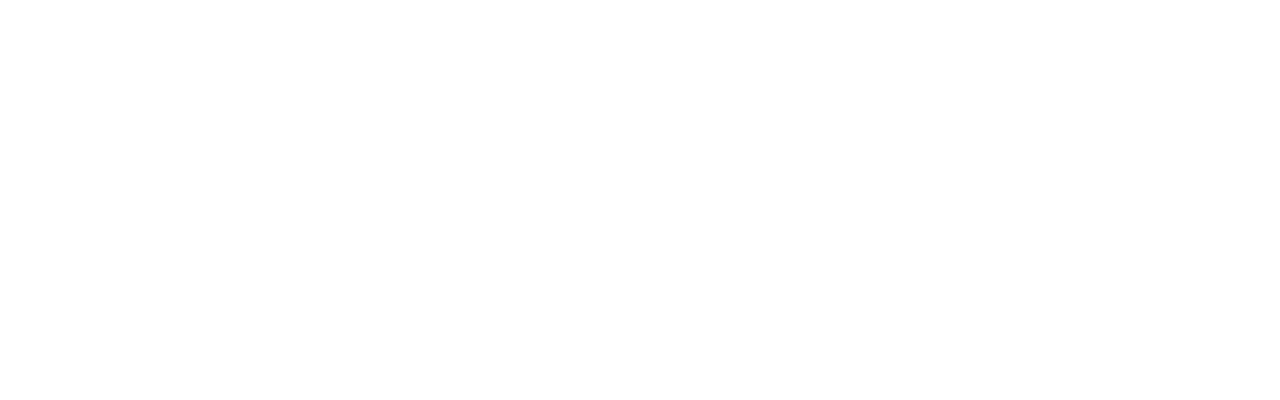
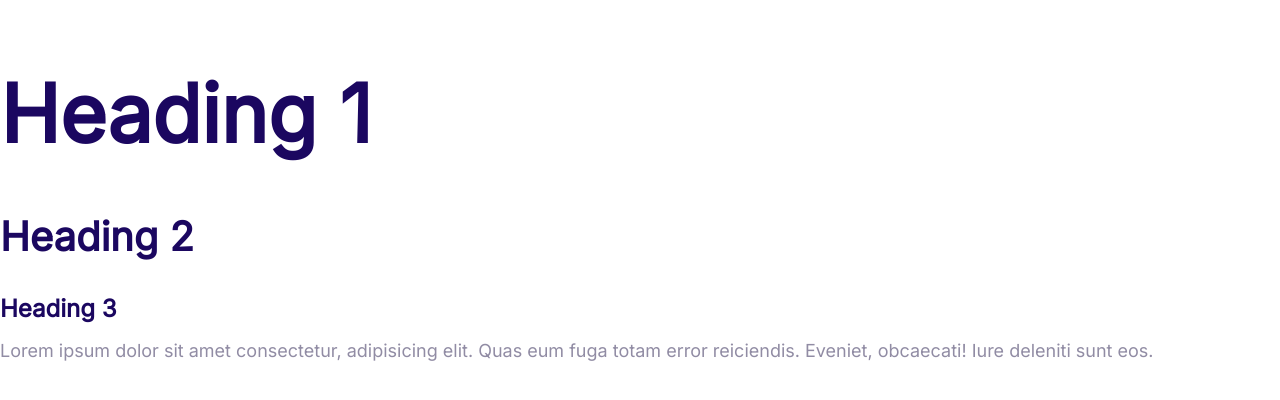
Before and after one commit to sanyakhanna3095/Moshify, a plain HTML site: page index.html in a window 1280 px wide. Drawn offline with Linux system fonts and the light colour scheme.

Commit message:
added files for font

```diff
--- a/css/styles.css
+++ b/css/styles.css
@@ -5,3 +5,52 @@
     --color-headings:#1b0760;
     --color-body:#918ca4;
 }
+
+html{
+    font-size: 62.5%;
+}
+
+body{
+    font-family: Inter, Arial, Helvetica, sans-serif;
+    font-size: 2.4rem;
+    line-height: 1.5;
+    color: var(--color-body);
+}
+
+h1,h2,h3{
+    color: var(--color-headings);
+    margin-bottom: 1rem;
+}
+
+h1{
+    font-size: 7rem;
+}
+
+h2{
+    font-size: 4rem;
+}
+
+h3{
+    font-size: 3rem;
+}
+
+p{
+    margin-top: 0;
+}
+
+@media screen and (min-width:1024px) {
+    body{
+        font-size: 1.8rem;
+    }
+    h1{
+    font-size: 8rem;
+}
+
+h2{
+    font-size: 4rem;
+}
+
+h3{
+    font-size: 2.4rem;
+}
+}
--- a/index.html
+++ b/index.html
@@ -4,10 +4,17 @@
     <meta charset="UTF-8">
     <meta name="viewport" content="width=device-width, initial-scale=1.0">
     <title>Document</title>
+    <link rel="preconnect" href="https://fonts.googleapis.com">
+    <link rel="preconnect" href="https://fonts.gstatic.com">
+    <link href="https://fonts.googleapis.com/css2?family=Inter:ital,opsz,wght@400;700&display=swap" rel="stylesheet">
+
     <link rel="stylesheet" href="css/normalize.css">
     <link rel="stylesheet" href="css/styles.css">
 </head>
 <body>
-
+    <h1>Heading 1</h1>
+    <h2>Heading 2</h2>
+    <h3>Heading 3</h3>
+    <p>Lorem ipsum dolor sit amet consectetur, adipisicing elit. Quas eum fuga totam error reiciendis. Eveniet, obcaecati! Iure deleniti sunt eos.</p>
 </body>
 </html>
```
